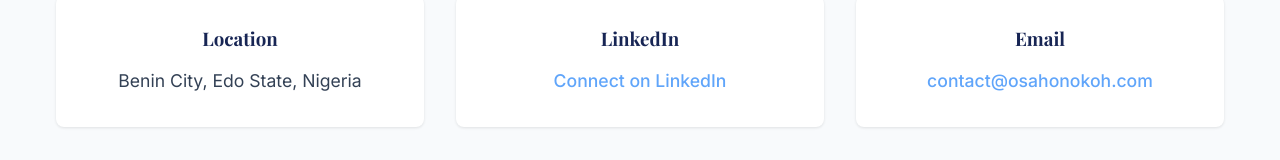
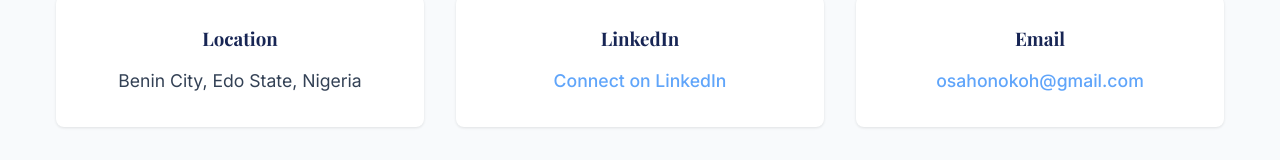
Before and after one commit to ehis-io/osahon-okoh, a Next.js app: page / in a window 1280 px wide. Shown: the part 4559-4719 px from the top of the page. Built offline with nearby package versions, Linux system fonts and the light colour scheme; a web font is replaced by a local one.

Commit message:
update new arival

```diff
--- a/src/components/Contact.tsx
+++ b/src/components/Contact.tsx
@@ -22,8 +22,8 @@ const Contact = () => {
                     </div>
                     <div className={styles.card}>
                         <h3>Email</h3>
-                        <a href="mailto:contact@osahonokoh.com" className={styles.link}>
-                            contact@osahonokoh.com
+                        <a href="mailto:osahonokoh@gmail.com" className={styles.link}>
+                            osahonokoh@gmail.com
                         </a>
                     </div>
                 </div>
--- a/src/components/Hero.tsx
+++ b/src/components/Hero.tsx
@@ -12,7 +12,7 @@ const Hero = () => {
                         A strategic leader and policy advisor bridging government, private sector, and civil society with a focus on impact-driven projects and organizational excellence.
                     </p>
                     <div className={styles.ctaGroup}>
-                        <a href="#contact" className="btn btn-primary">Request Consultation</a>
+                        <a href="osahonokoh@gmail.com" className="btn btn-primary">Request Consultation</a>
                         <a href="#skills" className={`${styles.outlineBtn}`}>View Expertise</a>
                     </div>
 
```
